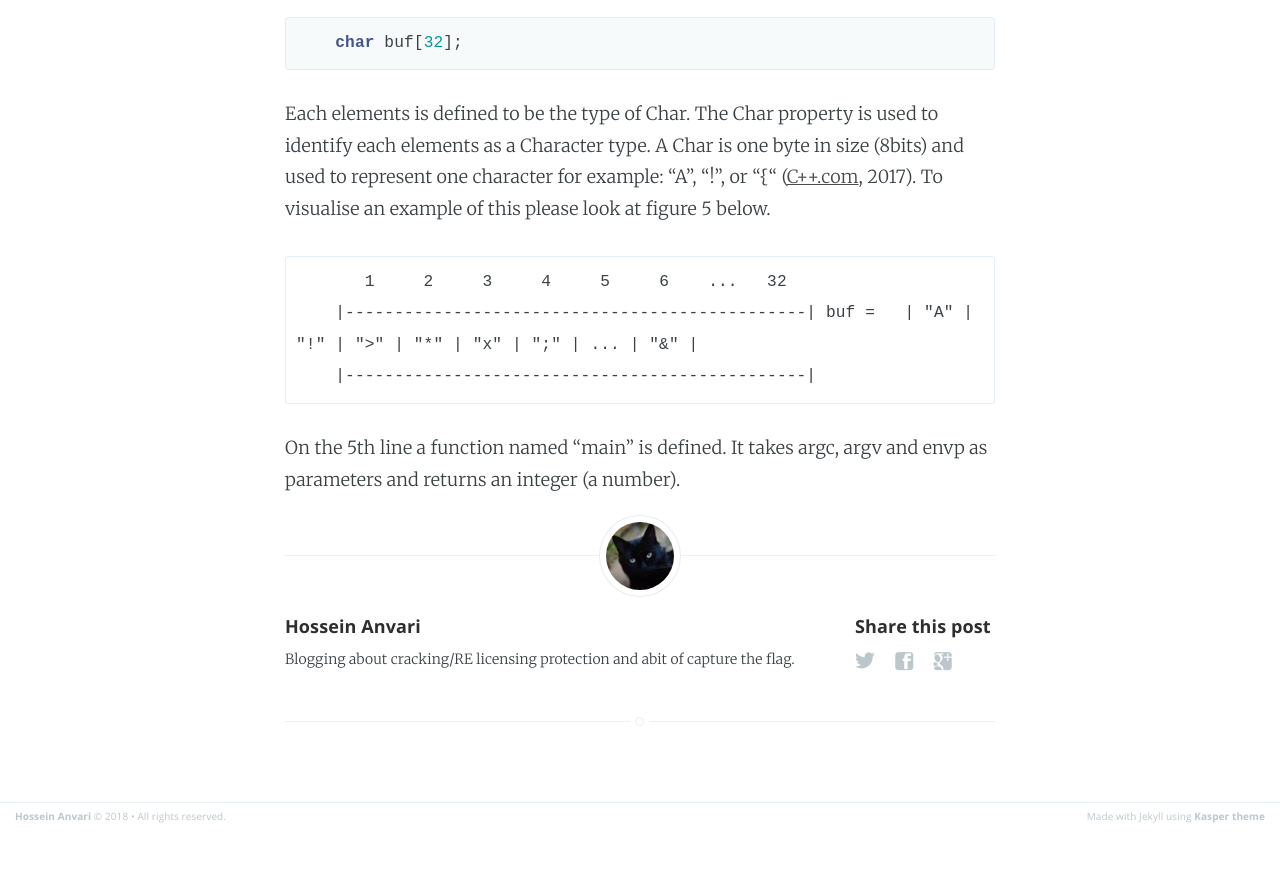
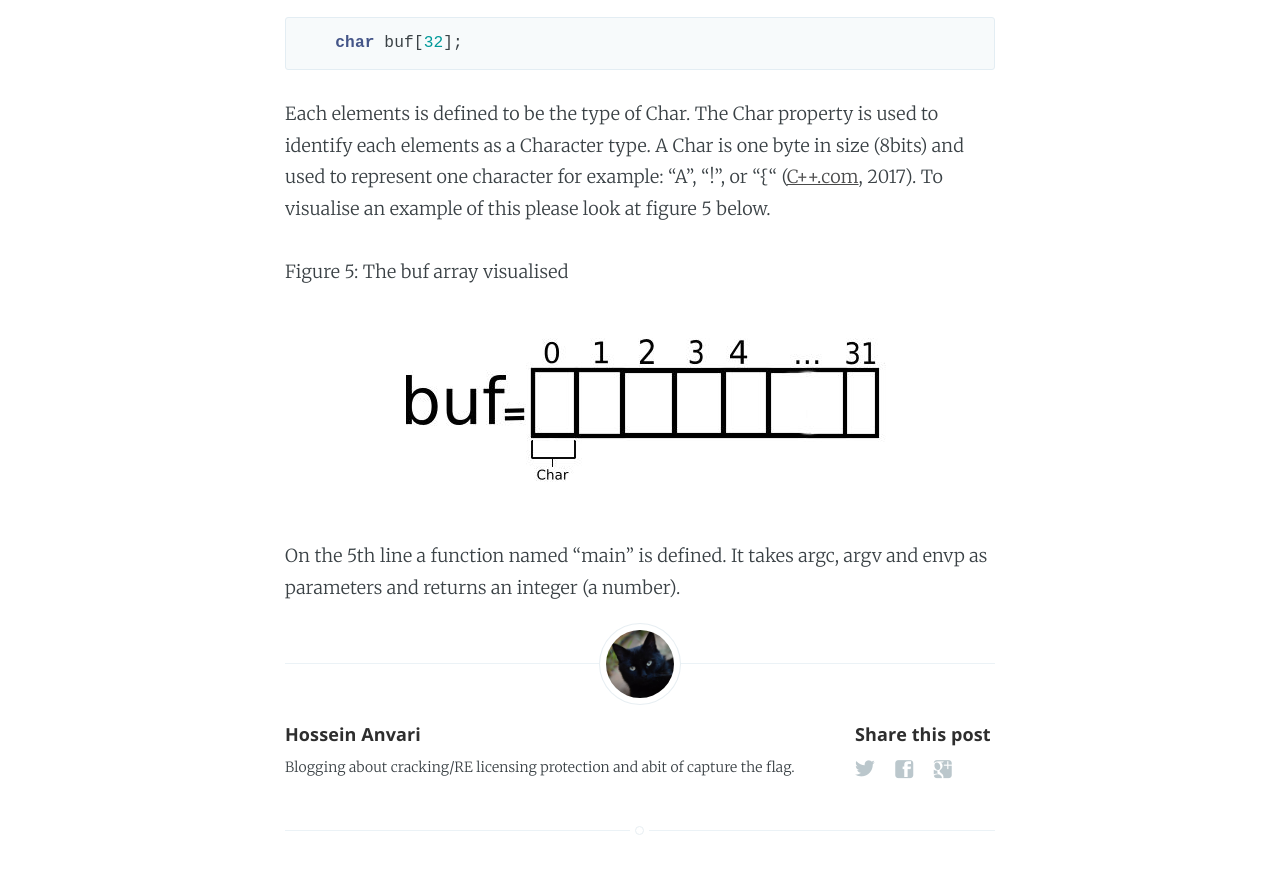
Before and after one commit to KHZ-INTL/blog, a Jekyll site: the page built from _posts/2018-03-26-solving-the-fd-challenge-pwnablekr.markdown, in a window 1280 px wide and 900 px high, scrolled down 7022 px. Shown: the top 874 px of the window. Built offline with Jekyll 4.4.1, drawn with Linux system fonts in a browser that asks for light colours; before the commit the page ends 7853 px from its top, so only the background shows below that.

Commit message:
buf diagram added

```diff
--- a/_config.yml
+++ b/_config.yml
@@ -9,7 +9,7 @@ paginate: 15
 baseurl: '/'
 domain_name: 'http://khz-intl.github.io'
 google_analytics: 'UA-116486746-1'
-plugins: [jekyll-paginate]
+plugin dir: [jekyll-paginate]
 
 # Details for the RSS feed generator
 url:            'https://khz-intl.github.io/'
--- a/_posts/2018-03-26-solving-the-fd-challenge-pwnablekr.markdown
+++ b/_posts/2018-03-26-solving-the-fd-challenge-pwnablekr.markdown
@@ -116,10 +116,7 @@ Next, an array named "buf" with a size of 32 elements is defined:
 
 Each elements is defined to be the type of Char. The Char property is used to identify each elements as a Character type. A Char is one byte in size (8bits) and used to represent one character for example: "A", "!", or "{" (<a href="http://www.cplusplus.com/doc/tutorial/variables/" target="_blank">C++.com</a>, 2017). To visualise an example of this please look at figure 5 below.
 
-           1     2     3     4     5     6    ...   32
-        |-----------------------------------------------|
-buf =   | "A" | "!" | ">" | "*" | "x" | ";" | ... | "&" |
-        |-----------------------------------------------|
-
+Figure 5: The buf array visualised
+![diagram: a graphical visualisation of the buf array](/assets/images/fd-pwnablekr/buf-array-fd.jpg)
 
 On the 5th line a function named "main" is defined. It takes argc, argv and envp as parameters and returns an integer (a number).
```
Also changed, not shown: assets/images/fd-pwnablekr/buf-array-fd.jpg (added).
